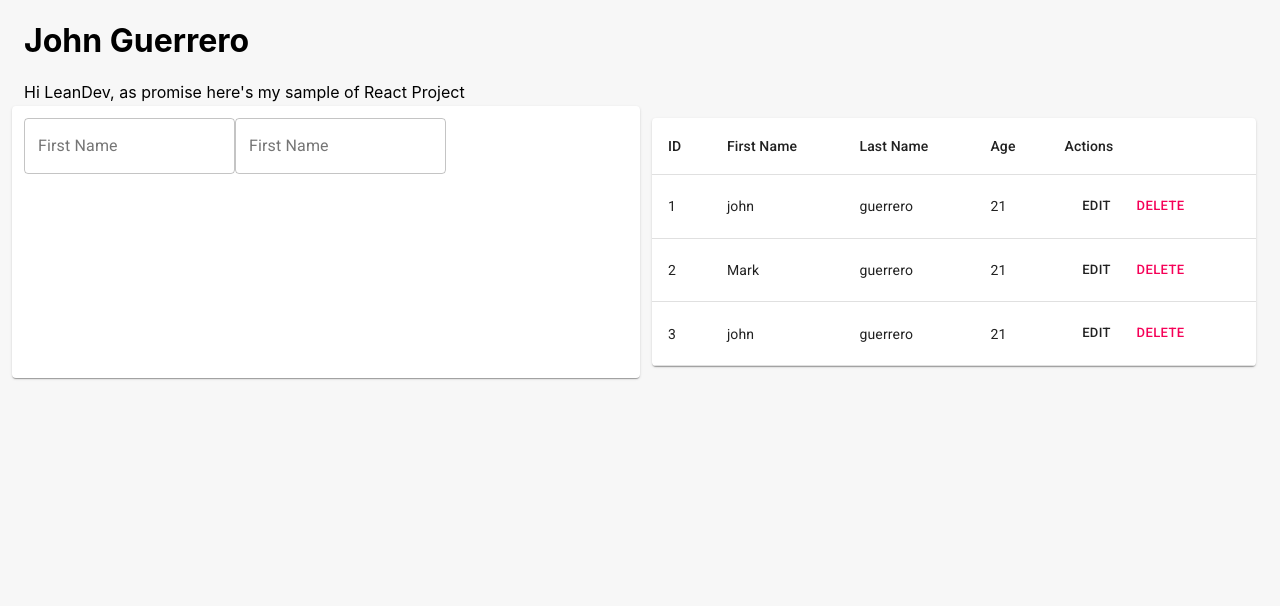
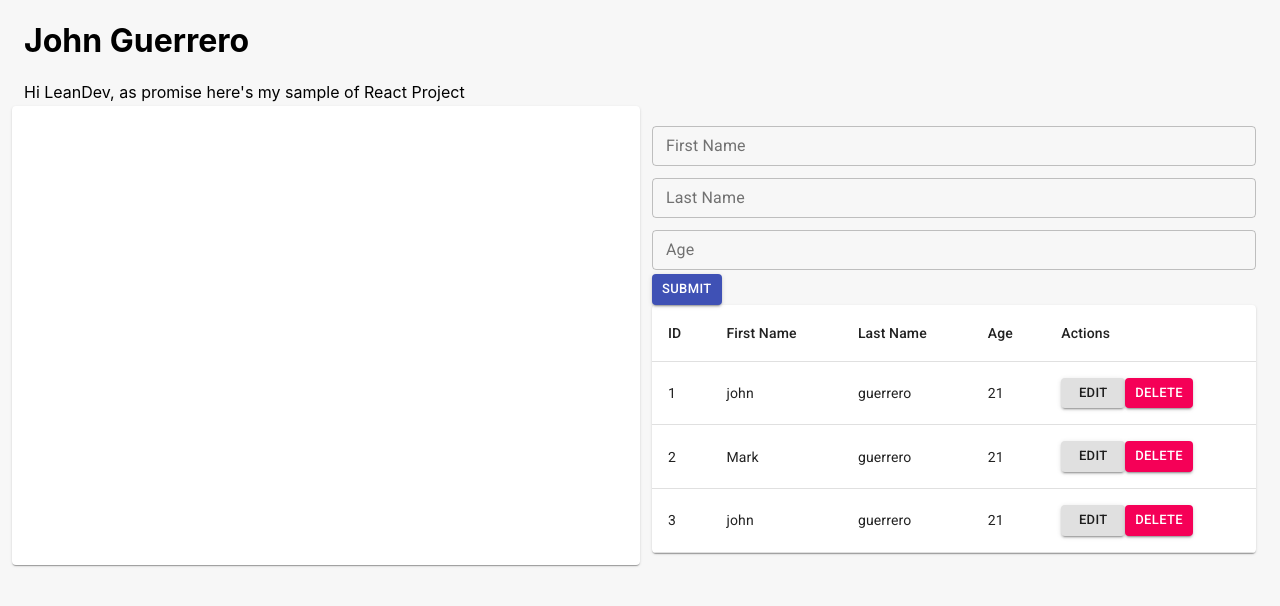
Before and after one commit to johndmguerrero/Employee-react-app, a React (Create React App) app: page / in a window 1280 px wide. Shown: the top 606 px of the page. Built offline with nearby package versions, Linux system fonts and the light colour scheme.

Commit message:
Editing phase

```diff
--- a/src/App.js
+++ b/src/App.js
@@ -20,16 +20,20 @@ function App() {
     setEmployees([...employees, employee])
   }
 
+  const delEmployee = id =>{
+    setEmployees(employees.filter(employees => employees.id !== id))
+  }
   return (
     <Container fixed>
       <h1>John Guerrero</h1>
       <p>Hi LeanDev, as promise here's my sample of React Project</p>
       <Grid container spacing={3}>
         <Grid item xs={6} component={Paper}>
-          <EmployeeForm addEmployee={addEmployee}/>
         </Grid>
         <Grid item xs={6}>
-          <EmployeeListing employees={employees}/>
+          <EmployeeForm addEmployee={addEmployee}/>
+
+          <EmployeeListing employees={employees} delEmployee={delEmployee}/>
         </Grid>
       </Grid>
     </Container>
--- a/src/employee/employeeForm.js
+++ b/src/employee/employeeForm.js
@@ -1,11 +1,78 @@
-import React from 'react';
+import React, { useState } from 'react';
 import TextField from '@material-ui/core/TextField';
+import Button from '@material-ui/core/Button';
+
+
 
 const AddEmployeeForm = props => {
+
+    const initialFormState = { id: null, fName: '', lName: '', age: '' }
+    const [employees, setEmployees] = useState(initialFormState)
+
+    const InputChange = event => {
+        const {name, value} = event.target
+
+        setEmployees({...employees, [name]: value})
+    }
+
     return(
-        <form>
-            <TextField id="outlined-search" label="First Name" type="text" variant="outlined" />
-            <TextField id="outlined-search" label="First Name" type="text" variant="outlined" />
+        <form
+            onSubmit={event => {
+                event.preventDefault()
+
+                if (!employees.fName || !employees.lName || !employees.age) return
+
+                props.addEmployee(employees)
+                setEmployees(initialFormState)
+            }}
+        >
+            <div>
+                <TextField
+                    size="small"
+                    id="outlined-search"
+                    label="First Name"
+                    fullWidth
+                    type="text"
+                    variant="outlined"
+                    margin="dense"
+                    name="fName"
+                    value={employees.fName}
+                    onChange={InputChange}
+                    />
+            </div>
+            <div>
+                <TextField
+                    size="small"
+                    id="outlined-search"
+                    label="Last Name"
+                    fullWidth
+                    type="text"
+                    variant="outlined"
+                    margin="dense"
+                    name="lName"
+                    value={employees.lName}
+                    onChange={InputChange}
+                    />
+            </div>
+            <div>
+
+                <TextField
+                    size="small"
+                    id="outlined-search"
+                    label="Age"
+                    fullWidth
+                    type="text"
+                    name="age"
+                    variant="outlined"
+                    margin="dense"
+
+                    value={employees.age}
+                    onChange={InputChange}
+                    />
+            </div>
+            <div>
+                <Button variant="contained" m={3} size="small" color="primary"> Submit </Button>
+            </div>
         </form>
     )
 }
--- a/src/employee/employeeList.js
+++ b/src/employee/employeeList.js
@@ -21,15 +21,30 @@ const employeeList = props =>(
             <TableBody>
                     {props.employees.length > 0 ?(
                         props.employees.map(employee =>(
-                            <TableRow>
+                            <TableRow key={employee.id}>
 
                                 <TableCell>{employee.id}</TableCell>
                                 <TableCell>{employee.fName}</TableCell>
                                 <TableCell>{employee.lName}</TableCell>
                                 <TableCell>{employee.age}</TableCell>
                                 <TableCell>
-                                    <Button size="small"> Edit </Button>
-                                    <Button size="small" color="secondary"> Delete </Button>
+                                    <Button
+                                        variant="contained"
+                                        m={3}
+                                        size="small"
+
+                                        onClick={() => {
+                                            props.edit(employee)
+                                        }}
+                                        > Edit </Button>
+                                    <Button
+                                        variant="contained"
+                                        m={3}
+                                        size="small"
+                                        color="secondary"
+
+                                        onClick={()=> props.delEmployee(employee.id)}
+                                    > Delete </Button>
                                 </TableCell>
 
                             </TableRow>
```
Also changed, not shown: src/employee/employeeEdit.js (added).
